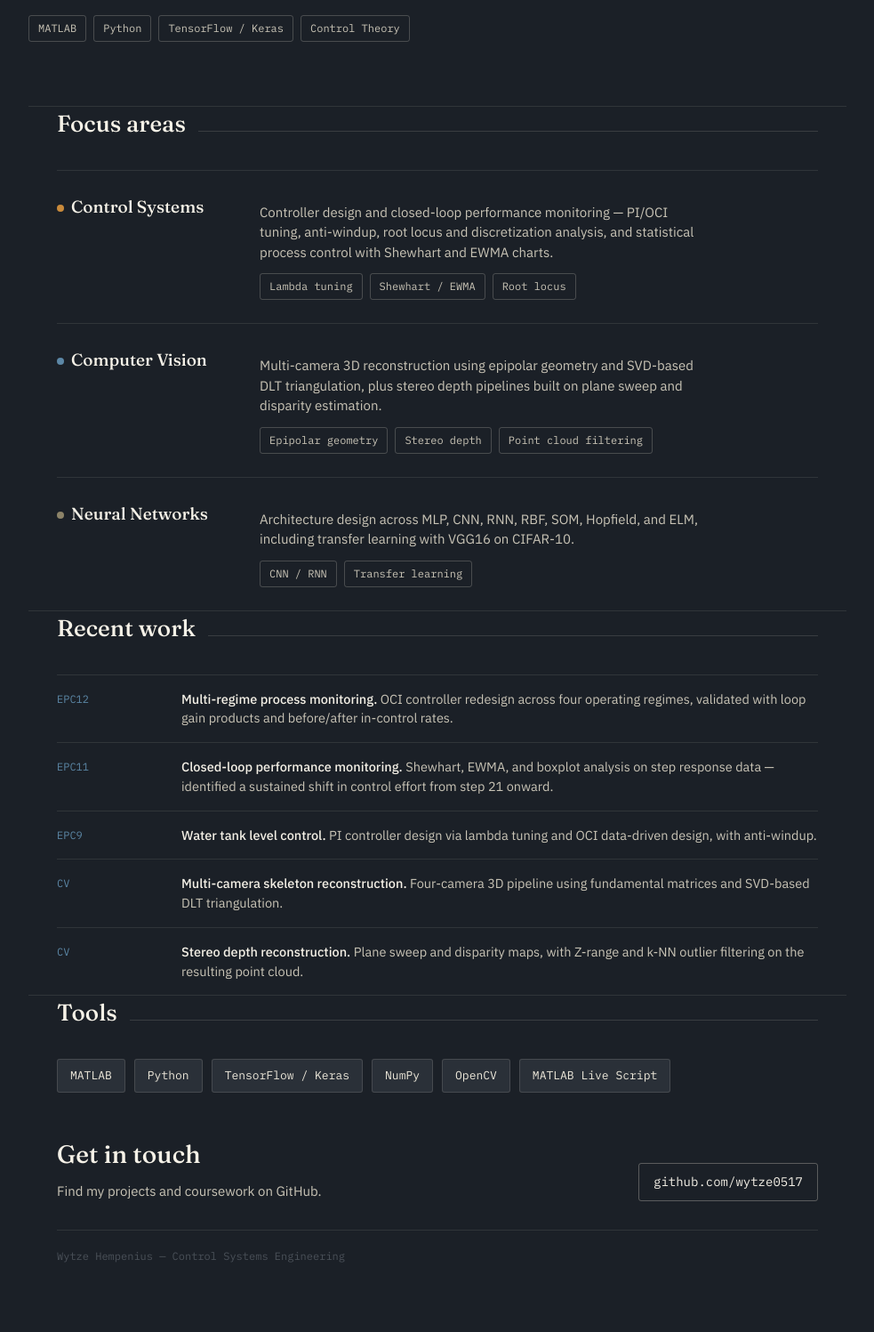
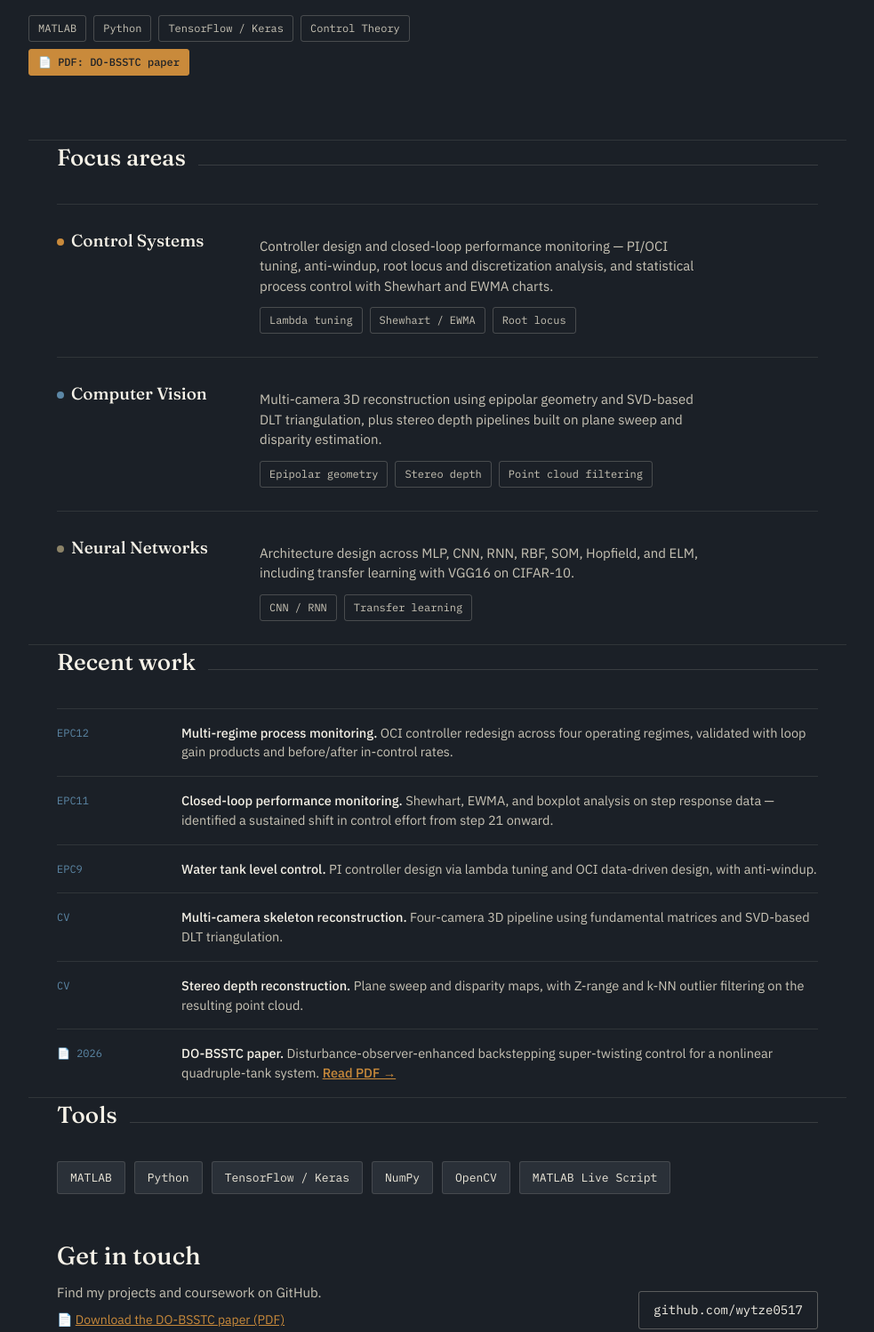
Before and after one commit to wytze0517/wytze0517.github.io, a plain HTML site: page index.html in a window 1280 px wide. Shown: the part 463-1960 px from the top of the page at 89% size, without its empty margins (148-1131 px from the left). Drawn offline with Linux system fonts and the light colour scheme.

Commit message:
Add files via upload

```diff
--- a/index.html
+++ b/index.html
@@ -114,6 +114,21 @@
       border:1px solid rgba(237,232,218,0.22);
       border-radius:3px;
       color:#C9C4B6;
+    }
+    .tag-paper {
+      background: var(--amber);
+      color: var(--graphite);
+      border-color: var(--amber);
+      font-weight: 500;
+      transition: background 0.2s ease, transform 0.1s ease;
+    }
+    .tag-paper:hover {
+      background: #d99d4c;
+      transform: scale(1.02);
+    }
+    .tag-paper a {
+      text-decoration: none;
+      display: inline-block;
     }
 
     .scope{
@@ -294,6 +309,8 @@
       <a href="#work">Work</a>
       <a href="#tools">Tools</a>
       <a href="#contact">Contact</a>
+      <!-- NEW: paper link in nav -->
+      <a href="newpaper.pdf" target="_blank" style="color:var(--amber); border-color:var(--amber);">Paper</a>
     </div>
   </nav>
 </header>
@@ -308,6 +325,8 @@
         <span class="tag">Python</span>
         <span class="tag">TensorFlow / Keras</span>
         <span class="tag">Control Theory</span>
+        <!-- NEW: paper tag -->
+        <span class="tag tag-paper"><a href="newpaper.pdf" target="_blank">📄 PDF: DO-BSSTC paper</a></span>
       </div>
     </div>
     <figure class="scope">
@@ -405,6 +424,11 @@
       <span class="stamp">CV</span>
       <p><strong>Stereo depth reconstruction.</strong> Plane sweep and disparity maps, with Z-range and k-NN outlier filtering on the resulting point cloud.</p>
     </div>
+    <!-- NEW: paper entry in work log -->
+    <div class="log-entry">
+      <span class="stamp">📄 2026</span>
+      <p><strong>DO-BSSTC paper.</strong> Disturbance-observer-enhanced backstepping super-twisting control for a nonlinear quadruple-tank system. <a href="newpaper.pdf" target="_blank" style="color:var(--amber); text-decoration:underline; font-weight:500;">Read PDF →</a></p>
+    </div>
   </section>
 
   <section id="tools" class="wrap">
@@ -429,6 +453,7 @@
       <div>
         <h2>Get in touch</h2>
         <p>Find my projects and coursework on GitHub.</p>
+        <p style="margin-top: 8px; font-size: 14px;">📄 <a href="newpaper.pdf" target="_blank" style="color:var(--amber); text-decoration:underline;">Download the DO-BSSTC paper (PDF)</a></p>
       </div>
       <a class="gh-link" href="https://github.com/wytze0517" target="_blank" rel="noopener">github.com/wytze0517</a>
     </div>
```
Lines whose indentation alone changed are shown as unchanged.
